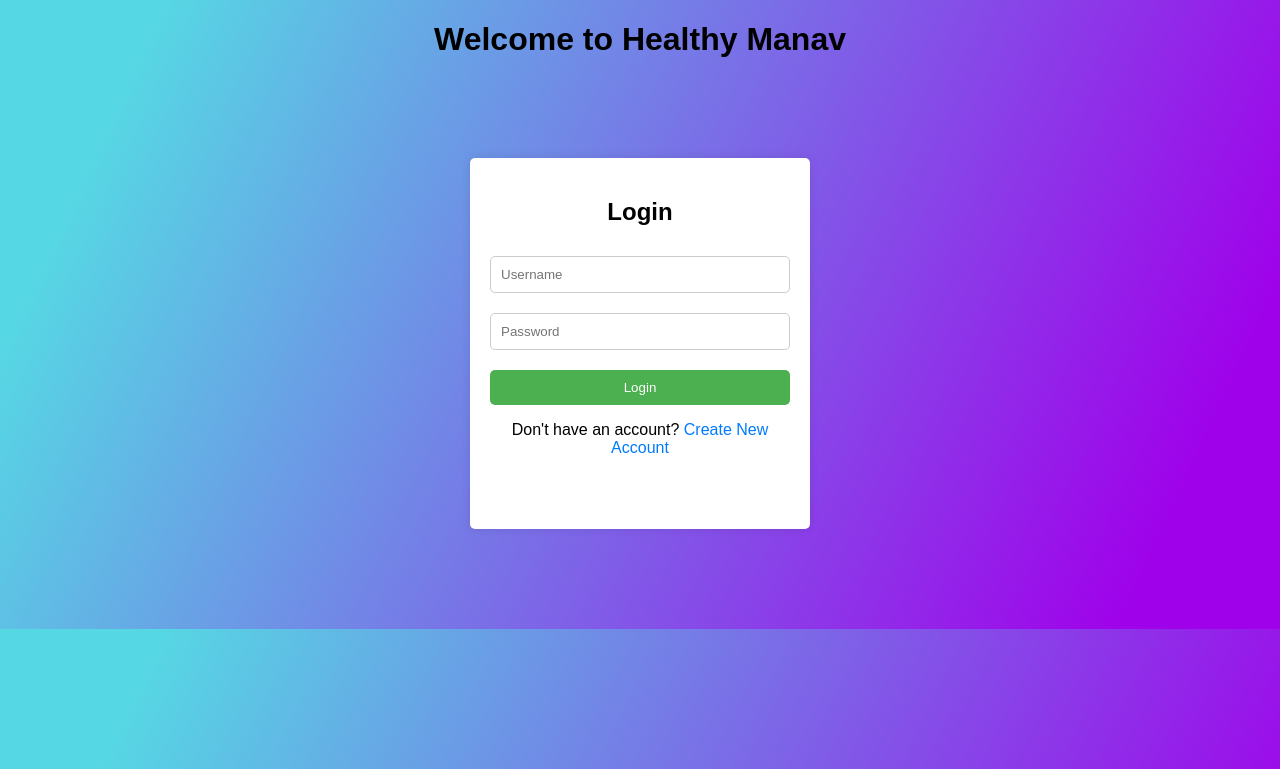
After one commit to nrv28/Disease-Predictor, a Flask app: template templates/login.html in a window 1280 px wide. The commit adds this page. Shown: the top 769 px of the page. Run offline with Flask 3, Linux system fonts and the light colour scheme; the template is opened without the code that fills it, so the values that code supplies are empty; parts of the project's set-up code (start-up, migrations or seed data) failed here and were passed over.

Commit message:
Add files via upload

```diff
--- /dev/null
+++ b/templates/login.html
@@ -0,0 +1,148 @@
+<!DOCTYPE html>
+<html lang="en">
+
+<head>
+    <meta charset="UTF-8">
+    <meta name="viewport" content="width=device-width, initial-scale=1.0">
+    <title>Login Page</title>
+    <style>
+        body {
+            font-family: Arial, sans-serif;
+            margin: 0;
+            padding: 0;
+            background: linear-gradient(115deg, #56d8e4 10%, #9f01ea 90%);
+        }
+
+        .container {
+            width: 300px;
+            margin: 100px auto;
+            background-color: #fff;
+            padding: 20px;
+            border-radius: 5px;
+            box-shadow: 0 0 10px rgba(0, 0, 0, 0.1);
+            position: relative; /* added */
+        }
+
+        h2 {
+            text-align: center;
+        }
+
+        input[type="text"],
+        input[type="password"] {
+            width: 100%;
+            padding: 10px;
+            margin: 10px 0;
+            box-sizing: border-box;
+            border: 1px solid #ccc;
+            border-radius: 5px;
+        }
+
+        input[type="submit"] {
+            width: 100%;
+            padding: 10px;
+            margin-top: 10px;
+            box-sizing: border-box;
+            border: none;
+            border-radius: 5px;
+            background-color: #4caf50;
+            color: #fff;
+            cursor: pointer;
+            position: relative; /* added */
+        }
+
+        input[type="submit"]:hover {
+            background-color: #45a049;
+        }
+
+        .new-account {
+            text-align: center;
+            margin-top: 10px;
+        }
+
+        .new-account a {
+            color: #007bff;
+            text-decoration: none;
+        }
+
+        .new-account a:hover {
+            text-decoration: underline;
+        }
+
+        /* Added CSS for flash messages */
+        .flash-error {
+            color: red;
+            font-weight: bold;
+            text-align: center;
+            margin-top: 10px;
+        }
+
+        h1 {
+            text-align: center;
+            font-size: xx-large;
+        }
+
+        /* Loading animation */
+        .loader {
+            border: 4px solid #f3f3f3;
+            border-top: 4px solid #3498db;
+            border-radius: 50%;
+            width: 30px;
+            height: 30px;
+            animation: spin 1s linear infinite;
+            position: absolute;
+            top: 50%;
+            left: calc(50% - 15px); /* Center horizontally */
+            transform: translateY(-50%); /* Center vertically */
+            z-index: 999; /* added to ensure it's above other elements */
+            display: none; /* hide by default */
+        }
+
+        @keyframes spin {
+            0% {
+                transform: rotate(0deg);
+            }
+            100% {
+                transform: rotate(360deg);
+            }
+        }
+    </style>
+</head>
+
+<body>
+    <h1 id="heading">Welcome to Healthy Manav</h1>
+    <div class="container">
+        <h2>Login</h2>
+        <form action="{{ url_for('login')}}" method="POST">
+            <input type="text" name="username" placeholder="Username" required>
+            <input type="password" name="password" placeholder="Password" required>
+            <input id="loginButton" type="submit" value="Login"> <!-- added an ID to the login button -->
+        </form>
+        <div class="new-account">
+            <p>Don't have an account? <a href="{{ url_for('signup')}}">Create New Account</a></p>
+        </div>
+
+        <div class="loader"></div> <!-- Loader -->
+
+        <br>
+        <br>
+
+        {% with messages = get_flashed_messages(with_categories=true) %}
+        {% if messages %}
+            {% for category, message in messages %}
+                <div class="flash-{{ category }}">
+                    {{ message }}
+                </div>
+            {% endfor %}
+        {% endif %}
+    {% endwith %}
+
+    </div>
+    <script>
+        // Show loader when login button is clicked
+        document.getElementById("loginButton").addEventListener("click", function () {
+            document.querySelector(".loader").style.display = "block";
+        });
+    </script>
+</body>
+
+</html>
```
Also changed, not shown: templates/about.html (+16 -3 lines), templates/change_password.html (added, +112 -0 lines), templates/profile.html (+88 -2 lines), templates/signup.html (added, +82 -0 lines).
